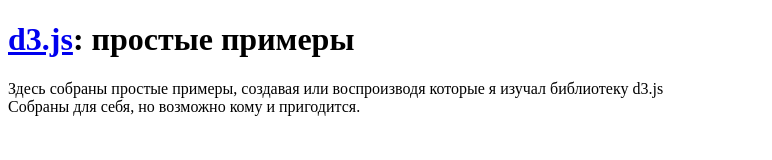
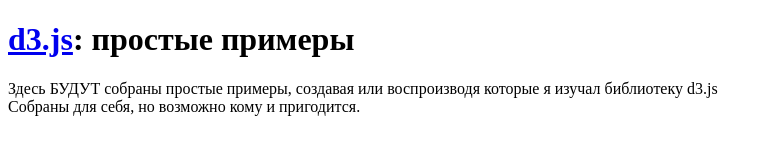
Before and after one commit to lelkaklel/lelkaklel.github.io, a plain HTML site: page index.html in a window 1280 px wide. Shown: the whole page, without its empty margins (0-772 px from the left). Drawn offline with Linux system fonts and the light colour scheme.

Commit message:
update index text

```diff
--- a/index.html
+++ b/index.html
@@ -6,7 +6,7 @@
 </head>
 <body>
     <h1><a href="http://d3js.org/">d3.js</a>: простые примеры</h1>
-    Здесь собраны простые примеры, создавая или воспроизводя которые я изучал библиотеку d3.js<br />
+    Здесь БУДУТ собраны простые примеры, создавая или воспроизводя которые я изучал библиотеку d3.js<br />
     Собраны для себя, но возможно кому и пригодится.
     <script src="site/js/ganalytics.js"></script>
 </body>
```
